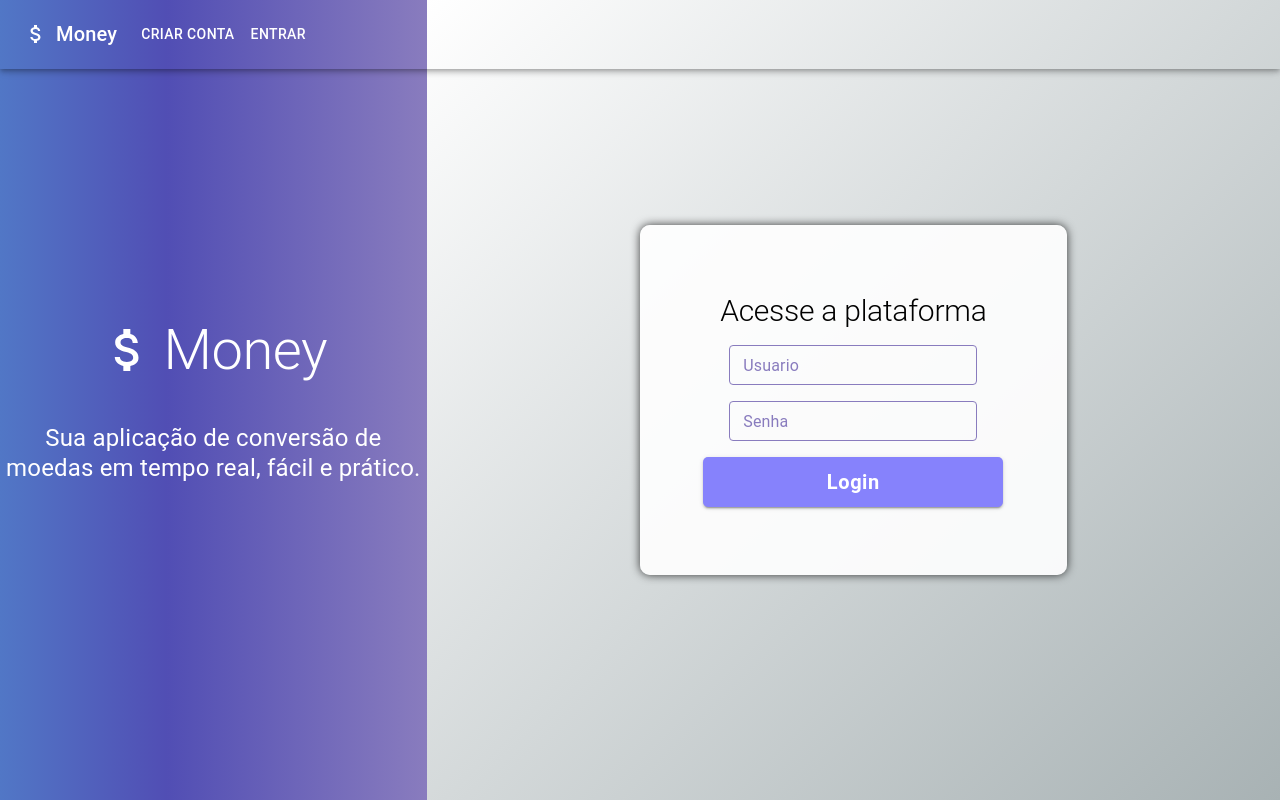
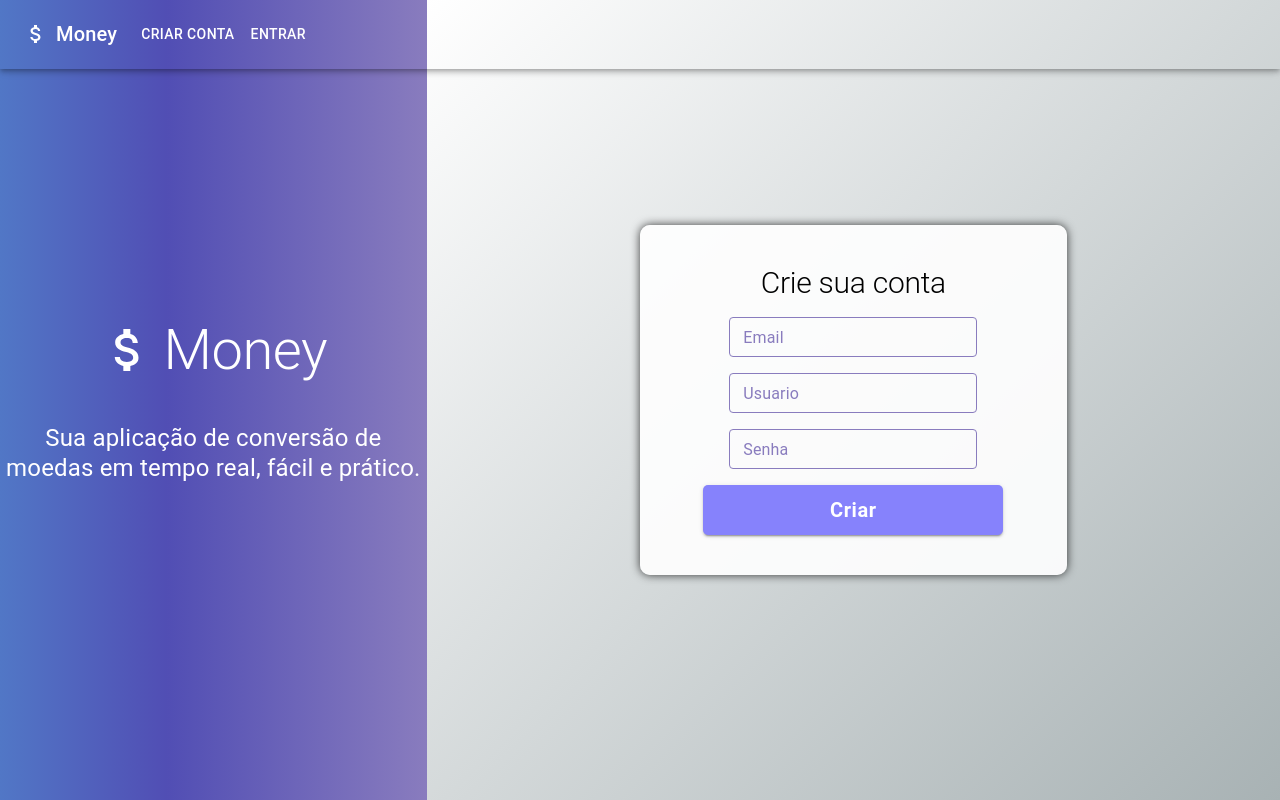
Before and after one commit to Delei09/currencies_frontend, a React (Create React App) app: page /create-user in a window 1280 px wide. Built offline with nearby package versions, Linux system fonts and the light colour scheme.

Commit message:
feat: init navigation

```diff
--- a/package.json
+++ b/package.json
@@ -18,6 +18,7 @@
     "@types/react-dom": "^18.3.1",
     "react": "^18.3.1",
     "react-dom": "^18.3.1",
+    "react-router-dom": "^6.27.0",
     "react-scripts": "5.0.1",
     "styled-components": "^6.1.13",
     "typescript": "^4.9.5",
--- a/src/App.tsx
+++ b/src/App.tsx
@@ -1,11 +1,14 @@
-import React from 'react'
-import Sign from './pages/Sign/Sign'
-import './App.css'
+import './App.css';
+
+import React from 'react';
+import { RouterProvider } from 'react-router-dom';
+
+import { router } from './route';
 
 export default function App() {
   return (
     <div>
-      <Sign />
+      <RouterProvider router={router} />
     </div>
   )
 }
--- a/src/components/Header/index.tsx
+++ b/src/components/Header/index.tsx
@@ -11,6 +11,7 @@ import MenuItem from '@mui/material/MenuItem';
 import Toolbar from '@mui/material/Toolbar';
 import Typography from '@mui/material/Typography';
 import * as React from 'react';
+import { useNavigate } from 'react-router-dom';
 
 const settings = ['Profile', 'Account', 'Dashboard', 'Logout'];
 
@@ -20,6 +21,7 @@ export interface HeaderProps {
   user?: string;
 }
 export function Header({ pages, changePage, user }: HeaderProps) {
+
   const [anchorElNav, setAnchorElNav] = React.useState<null | HTMLElement>(
     null
   );
--- /dev/null
+++ b/src/pages/CreateUser/index.tsx
@@ -0,0 +1,56 @@
+import { Typography } from '@mui/material';
+import React, { useState } from 'react';
+
+import Button from '../../components/Button';
+import Input from '../../components/Input';
+import { User } from '../../types';
+import BaseSign from '../components/BaseSign';
+
+export function CreateUser() {
+  const [user, setUser] = useState<Partial<User>>({});
+
+  const handleChange = (event: React.ChangeEvent<HTMLInputElement>) => {
+    setUser({ ...user, [event.target.name]: event.target.value });
+  };
+
+  const redirectToLogin = () => {
+    console.log(user);
+  };
+
+  return (
+    <BaseSign
+      content={
+        <>
+          <Typography
+            fontSize={30}
+            variant="h2"
+            component="h2"
+            fontFamily={'Roboto'}
+          >
+            Crie sua conta
+          </Typography>
+          <Input
+            label="Email"
+            name="email"
+            value={user.email ?? ''}
+            onChange={handleChange}
+          />
+          <Input
+            label="Usuario"
+            name="username"
+            value={user.username ?? ''}
+            onChange={handleChange}
+          />
+          <Input
+            label="Senha"
+            name="password"
+            value={user.password ?? ''}
+            onChange={handleChange}
+            type="password"
+          />
+          <Button onClick={redirectToLogin}>Criar</Button>
+        </>
+      }
+    />
+  );
+}
--- /dev/null
+++ b/src/pages/Login/index.tsx
@@ -0,0 +1,52 @@
+import { Typography } from '@mui/material';
+import React, { useState } from 'react';
+
+import Button from '../../components/Button';
+import Input from '../../components/Input';
+import { User } from '../../types';
+import BaseSign from '../components/BaseSign';
+
+export function Login() {
+  const [user, setUser] = useState<Partial<User>>({});
+
+  const handleChange = (event: React.ChangeEvent<HTMLInputElement>) => {
+    setUser({ ...user, [event.target.name]: event.target.value });
+  };
+
+  const handleLogin = () => {
+    console.log(user);
+  };
+
+  return (
+    <BaseSign
+      content={
+        <>
+          <Typography
+            fontSize={30}
+            variant="h2"
+            component="h2"
+            fontFamily={'Roboto'}
+          >
+            Acesse a plataforma
+          </Typography>
+          <Input
+            id="Usuario"
+            label="Usuario"
+            name="username"
+            value={user.username ?? ''}
+            onChange={handleChange}
+          />
+          <Input
+            id="Senha"
+            label="Senha"
+            name="password"
+            type="password"
+            onChange={handleChange}
+            value={user.password ?? ''}
+          />
+          <Button onClick={handleLogin}>Login</Button>
+        </>
+      }
+    />
+  );
+}
--- a/src/pages/Sign/CreateUser/index.tsx
+++ /dev/null
@@ -1,51 +0,0 @@
-import { Typography } from '@mui/material';
-import React, { useState } from 'react';
-
-import Button from '../../../components/Button';
-import Input from '../../../components/Input';
-import { User } from '../../../types';
-
-export function CreateUser() {
-  const [user, setUser] = useState<Partial<User>>({});
-
-  const handleChange = (event: React.ChangeEvent<HTMLInputElement>) => {
-    setUser({ ...user, [event.target.name]: event.target.value });
-  };
-
-  const redirectToLogin = () => {
-    console.log(user);
-  };
-
-  return (
-    <>
-      <Typography
-        fontSize={30}
-        variant="h2"
-        component="h2"
-        fontFamily={'Roboto'}
-      >
-        Crie sua conta
-      </Typography>
-      <Input
-        label="Email"
-        name="email"
-        value={user.email ?? ''}
-        onChange={handleChange}
-      />
-      <Input
-        label="Usuario"
-        name="username"
-        value={user.username ?? ''}
-        onChange={handleChange}
-      />
-      <Input
-        label="Senha"
-        name="password"
-        value={user.password ?? ''}
-        onChange={handleChange}
-        type="password"
-      />
-      <Button onClick={redirectToLogin}>Criar</Button>
-    </>
-  );
-}
--- a/src/pages/Sign/Login/index.tsx
+++ /dev/null
@@ -1,47 +0,0 @@
-import { Typography } from '@mui/material';
-import React, { useEffect, useState } from 'react';
-
-import Button from '../../../components/Button';
-import Input from '../../../components/Input';
-import { User } from '../../../types';
-
-export function Login() {
-  const [user, setUser] = useState<Partial<User>>({});
-
-  const handleChange = (event: React.ChangeEvent<HTMLInputElement>) => {
-    setUser({ ...user, [event.target.name]: event.target.value });
-  };
-
-  const handleLogin = () => {
-    console.log(user);
-  };
-
-  return (
-    <>
-      <Typography
-        fontSize={30}
-        variant="h2"
-        component="h2"
-        fontFamily={'Roboto'}
-      >
-        Acesse a plataforma
-      </Typography>
-      <Input
-        id="Usuario"
-        label="Usuario"
-        name="username"
-        value={user.username ?? ''}
-        onChange={handleChange}
-      />
-      <Input
-        id="Senha"
-        label="Senha"
-        name="password"
-        type='password'
-        onChange={handleChange}
-        value={user.password ?? ''}
-      />
-      <Button onClick={handleLogin}>Login</Button>
-    </>
-  );
-}
--- a/src/pages/Sign/Sign.tsx
+++ b/src/pages/components/BaseSign.tsx
@@ -1,6 +1,6 @@
 import AttachMoneyIcon from '@mui/icons-material/AttachMoney';
 import { Box, Typography } from '@mui/material';
-import React, { useState } from 'react';
+import React from 'react';
 
 import {
   ContainerFluid,
@@ -9,15 +9,14 @@ import {
   ContainerLogin,
 } from '../../components/Container';
 import { Header } from '../../components/Header';
-import { CreateUser } from './CreateUser';
-import { Login } from './Login';
-import { User } from '../../types';
+import { BaseSignProps } from '../../types';
+import { useNavigate } from 'react-router-dom';
 
-export default function Sign() {
-  const [page, setPage] = useState('Entrar');
-
+export default function BaseSign({ content }: BaseSignProps) {
+  const navigate = useNavigate();
   const changePage = (page: string) => {
-    setPage(page);
+    if (page === 'Entrar') return navigate('/login');
+    return navigate('/create-user');
   };
 
   return (
@@ -50,9 +49,7 @@ export default function Sign() {
             </Typography>
           </ContainerGrid4>
           <ContainerGrid8>
-            <ContainerLogin>
-              {page === 'Entrar' ? <Login /> : <CreateUser />}
-            </ContainerLogin>
+            <ContainerLogin>{content}</ContainerLogin>
           </ContainerGrid8>
         </ContainerFluid>
       </body>
--- /dev/null
+++ b/src/route/index.tsx
@@ -0,0 +1,19 @@
+import { createBrowserRouter } from 'react-router-dom';
+
+import { CreateUser } from '../pages/CreateUser';
+import { Login } from '../pages/Login';
+
+export const router = createBrowserRouter([
+  {
+    path: "/",
+    element: <Login />,
+  },
+  {
+    path: "/login",
+    element: <Login />,
+  },
+  {
+    path: "/create-user",
+    element: <CreateUser />,
+  },
+]);
--- a/src/types/index.ts
+++ b/src/types/index.ts
@@ -5,3 +5,7 @@ export type User = {
   password: string;
   currencies: string[];
 }
+
+export type BaseSignProps = {
+  content: React.ReactNode
+}
```
Also changed, not shown: src/index.tsx (+2 -5 lines), 1 other file (tests, documents, lock files or other folders).
